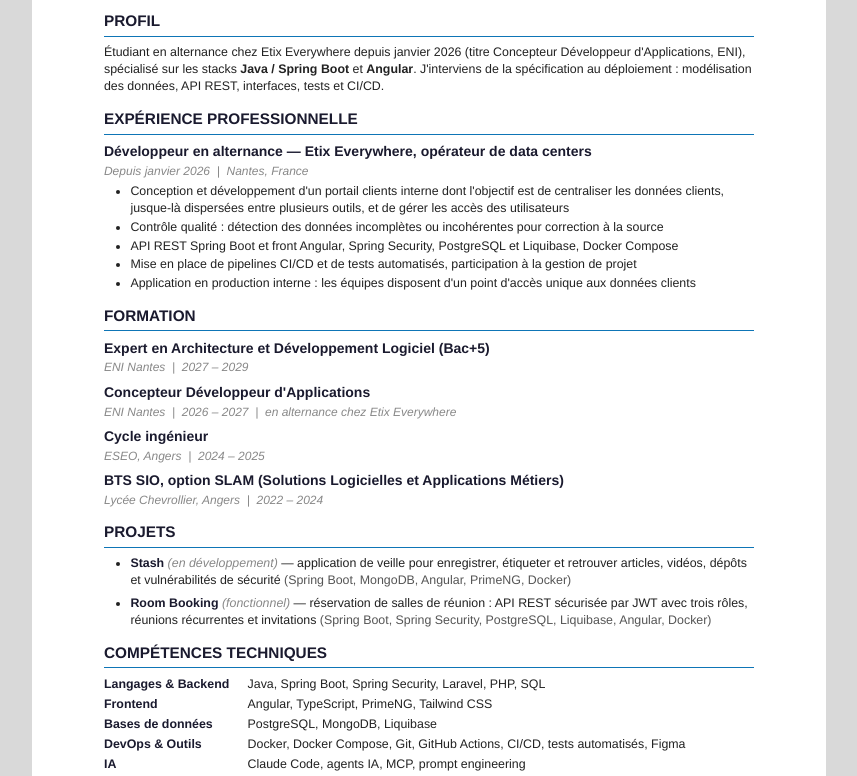
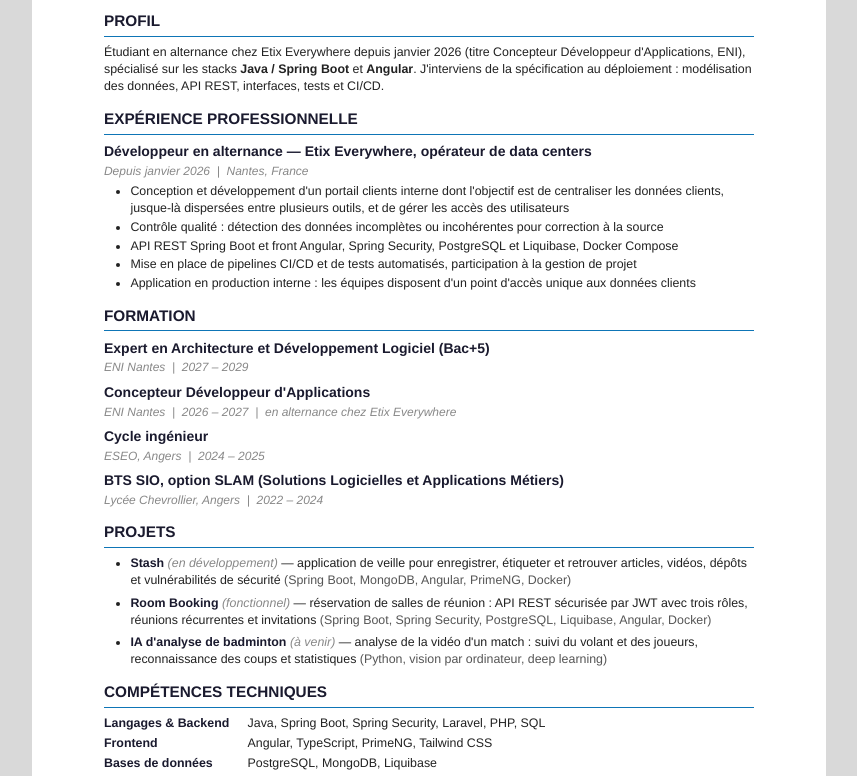
Before and after one commit to LouisonFvrs/portfolio-2026, a plain HTML site: page cv/cv.html in a window 1280 px wide. Shown: the part 168-944 px from the top of the page, without its empty margins (211-1068 px from the left). Drawn offline with Linux system fonts and the light colour scheme.

Commit message:
feat(cv): ajouter le projet d'ia d'analyse de badminton
Co-Authored-By: Claude Opus 5.5 <noreply@anthropic.com>

```diff
--- a/cv/cv.html
+++ b/cv/cv.html
@@ -109,6 +109,7 @@ ul.projects strong { color: var(--title); }
   <ul class="projects">
     <li><strong>Stash</strong> <span class="status">(en développement)</span> — application de veille pour enregistrer, étiqueter et retrouver articles, vidéos, dépôts et vulnérabilités de sécurité <span class="tech">(Spring Boot, MongoDB, Angular, PrimeNG, Docker)</span></li>
     <li><strong>Room Booking</strong> <span class="status">(fonctionnel)</span> — réservation de salles de réunion : API REST sécurisée par JWT avec trois rôles, réunions récurrentes et invitations <span class="tech">(Spring Boot, Spring Security, PostgreSQL, Liquibase, Angular, Docker)</span></li>
+    <li><strong>IA d'analyse de badminton</strong> <span class="status">(à venir)</span> — analyse de la vidéo d'un match : suivi du volant et des joueurs, reconnaissance des coups et statistiques <span class="tech">(Python, vision par ordinateur, deep learning)</span></li>
   </ul>
 </section>
 
```
Also changed, not shown: 1 other file.
